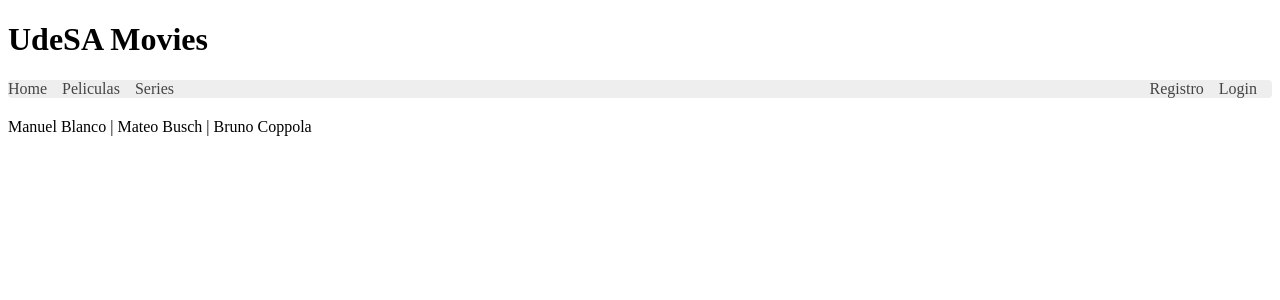
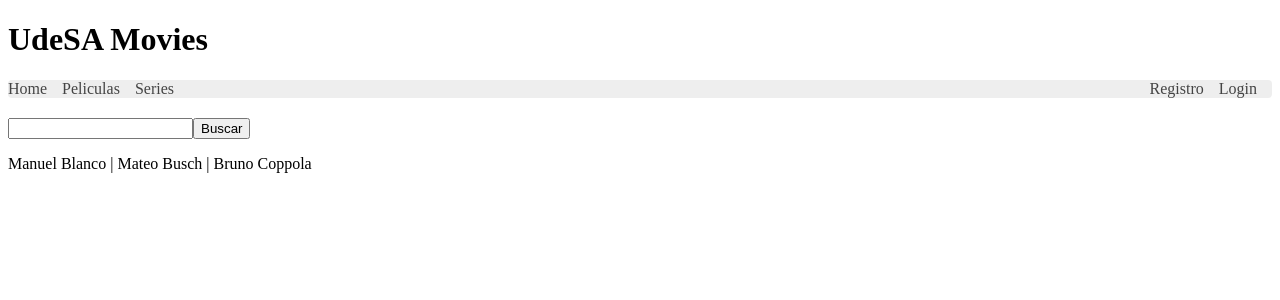
Before and after one commit to mateobusch/proyectoIntegrador, a React (Create React App) app in the folder proyecto-react/: page / in a window 1280 px wide. Shown: the top 300 px of the page. Built offline with nearby package versions, Linux system fonts and the light colour scheme.

Commit message:
cambio Buscador y Home

```diff
--- a/proyecto-react/src/App.js
+++ b/proyecto-react/src/App.js
@@ -2,6 +2,7 @@ import React from 'react';
 import { BrowserRouter, Link, Route, Switch } from 'react-router-dom';
 import Header from "./components/Header/Header"
 import Footer from "./components/Footer/Footer"
+import Home from './Screens/Home/Home';
 
 
 function App() {
@@ -11,7 +12,7 @@ function App() {
       <Header />
 
       <Switch>
-        <Route path= "/" exact = {true}/>
+        <Route path= "/" exact = {true} component= {Home}/>
       </Switch>
 
       <Footer />
@@ -20,5 +21,4 @@ function App() {
     </React.Fragment>
   );
 }
-
 export default App;
--- a/proyecto-react/src/Screens/Home/Home.js
+++ b/proyecto-react/src/Screens/Home/Home.js
@@ -1 +1,13 @@
-import React from "react"
+import React, { Component } from 'react'
+import Buscador from '../../components/Buscador/Buscador'
+
+class Home extends Component {
+  render() {
+    return (
+      <div>
+        <Buscador/>
+      </div>
+    )
+  }
+}
+export default Home;
--- a/proyecto-react/src/components/Buscador/Buscador.js
+++ b/proyecto-react/src/components/Buscador/Buscador.js
@@ -25,12 +25,12 @@ class Buscador extends Component {
     render() {
         return (
             <div>
-                <form onSubmit={(event)=> this.onSubmit(event)}>
+                <form class="search-form" onSubmit={(event)=> this.onSubmit(event)}>
                     <input onChange={(event)=> this.guardarBusqueda(event)} value={this.state.search}/>
-                    <button type="submit">Buscar</button>
+                    <button type="submit" class="btn btn-success btn-sm">Buscar</button>
                 </form>
             </div>
         )
     }
 }
-export default Buscador;
+export default withRouter(Buscador);
```
